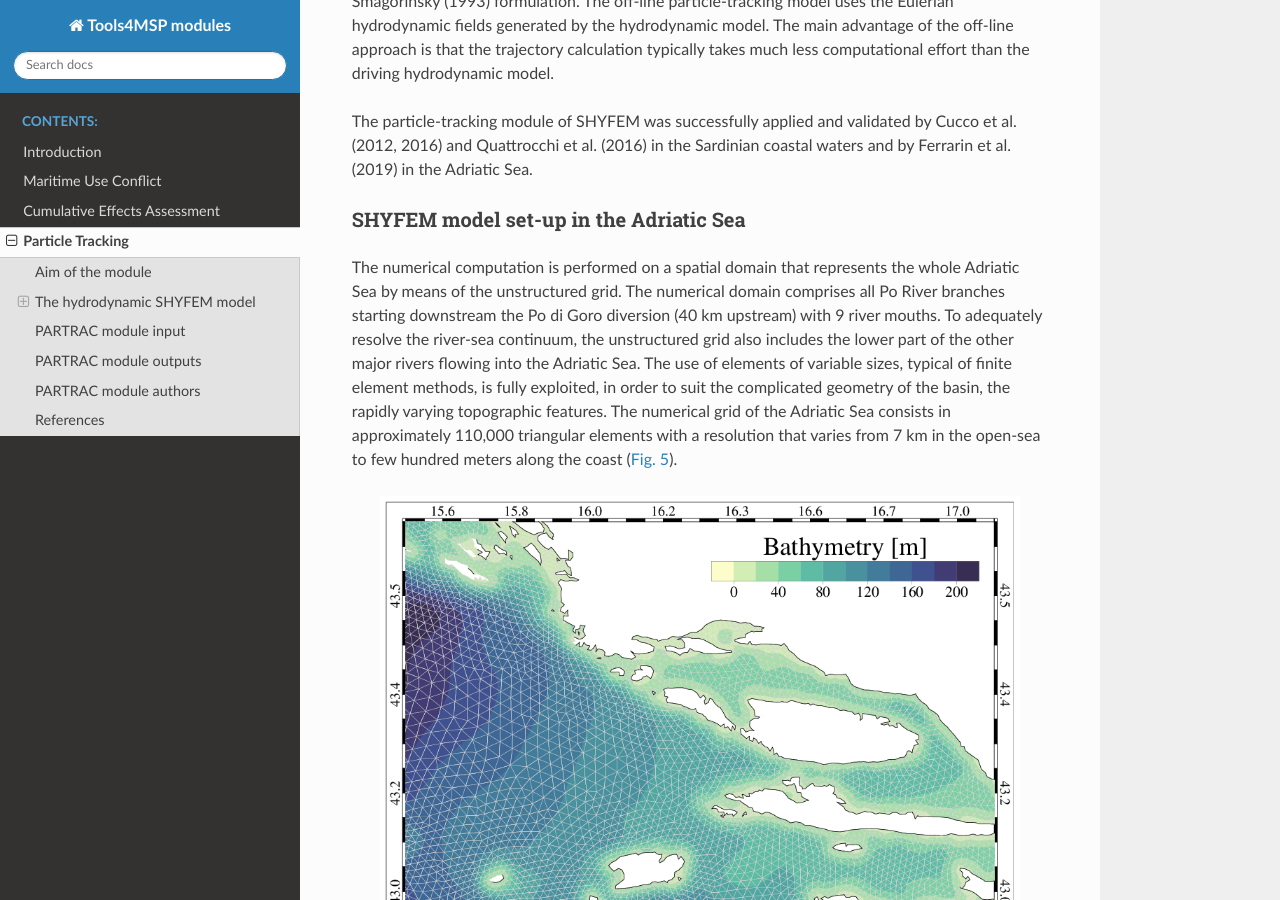
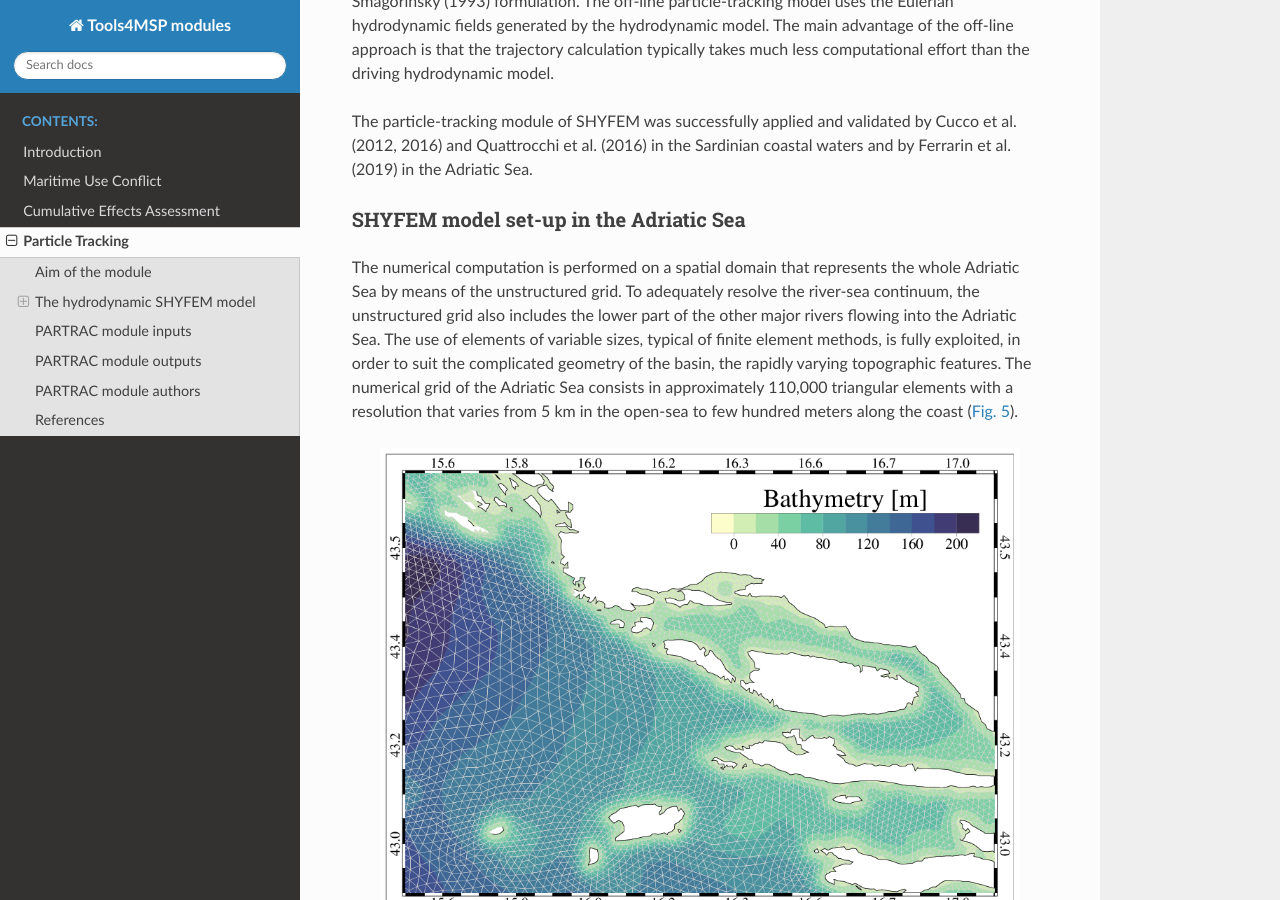
Before and after one commit to CNR-ISMAR/tools4msp, a Sphinx documentation site: the page built from docs/modules/partrac/index.rst, in a window 1280 px wide and 900 px high, scrolled down 1825 px. Built offline with Sphinx 7.4.7 and the Read the Docs theme 2.0.0, drawn with Linux system fonts in a browser that asks for light colours; some of the changed text lies outside the part shown.

Commit message:
partrac documentation 3

```diff
--- a/docs/modules/partrac/index.rst
+++ b/docs/modules/partrac/index.rst
@@ -81,16 +81,14 @@ the Adriatic Sea.
 SHYFEM model set-up in the Adriatic Sea
 +++++++++++++++++++++++++++++++++++++++
 The numerical computation is performed on a spatial domain that represents
-the whole Adriatic Sea by means of the unstructured grid. The numerical
-domain comprises all Po River branches starting downstream the Po di Goro
-diversion (40 km upstream) with 9 river mouths. To adequately resolve the
-river-sea continuum, the unstructured grid also includes the lower part
-of the other major rivers flowing into the Adriatic Sea. The use of
-elements of variable sizes, typical of finite element methods, is fully
-exploited, in order to suit the complicated geometry of the basin, the
-rapidly varying topographic features. The numerical grid of the Adriatic
-Sea consists in approximately 110,000 triangular elements with a
-resolution that varies from 7 km in the open-sea to few hundred meters
+the whole Adriatic Sea by means of the unstructured grid. To adequately
+resolve the river-sea continuum, the unstructured grid also includes the
+lower part of the other major rivers flowing into the Adriatic Sea. The
+use of elements of variable sizes, typical of finite element methods, is
+fully exploited, in order to suit the complicated geometry of the basin,
+the rapidly varying topographic features. The numerical grid of the
+Adriatic Sea consists in approximately 110,000 triangular elements with
+a resolution that varies from 5 km in the open-sea to few hundred meters
 along the coast (:numref:`partrac-mesh-zoom`).
 
 .. figure:: images/test_split_bathy-mesh1.png
@@ -170,8 +168,8 @@ Therefore, the nudging allows the model state to be reconciled
 with the assimilated MFS data in the open sea and to fully compute
 the hydrodynamics along the coast.
 
-PARTRAC module input
---------------------
+PARTRAC module inputs
+---------------------
 PARTRAC is based on a case-study driven approach. A case-study is defined
 as pre-configured set of specific characteristic of the Adriatic Sea
 circulation and characteristics of the particles to be simulated.
@@ -186,7 +184,7 @@ a polygon defined along the Emilia-Romagna coast).
    :align: center
    :name: partrac-er-example
 
-   Example of polygon for particles deploiment (left) and initial particle
+   Example of a polygon for particles deploiment (left) and initial particle
    distribution (right).
 
 In the PARTRAC module, three sea condition scenarios are considered:
```
